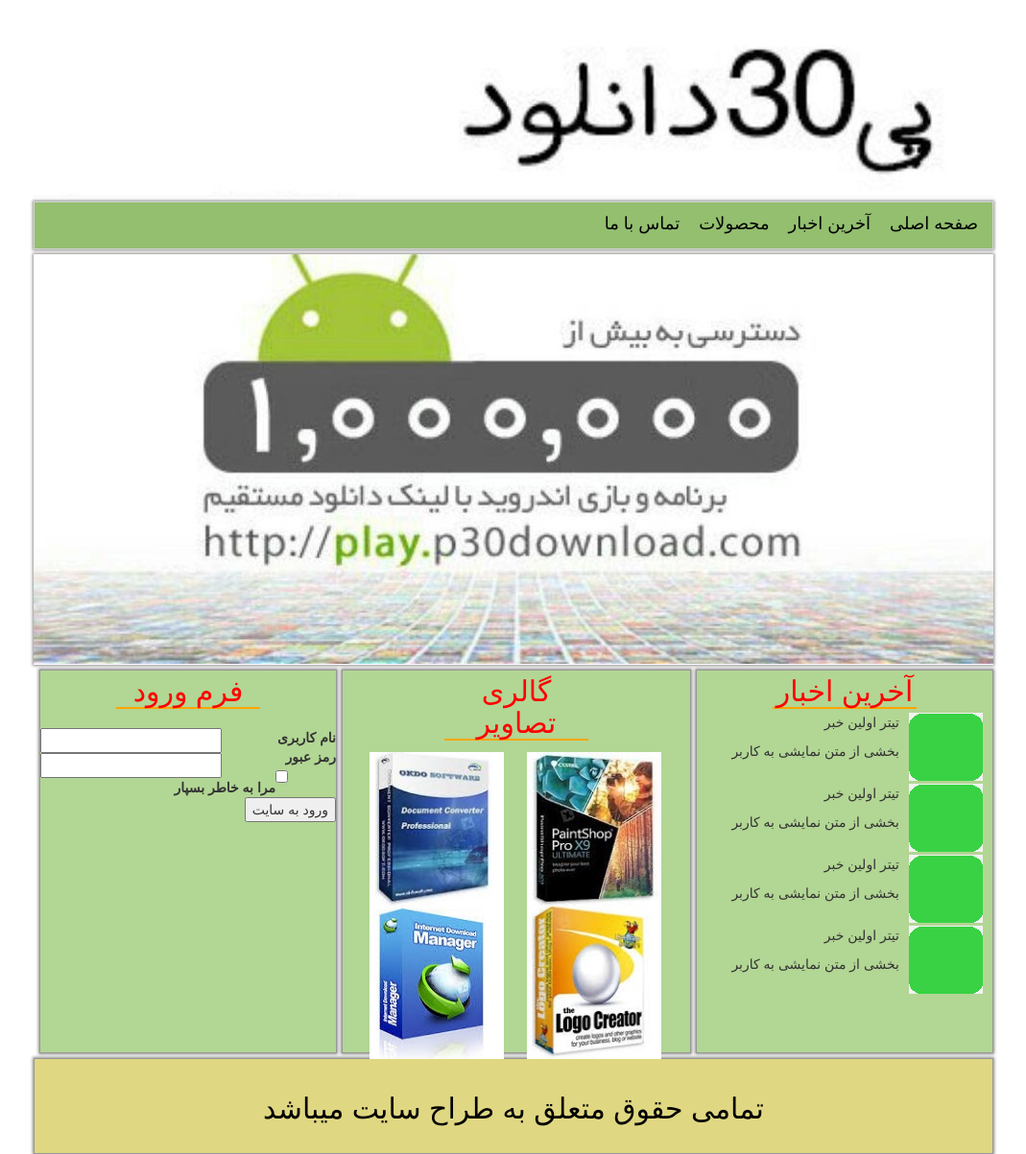
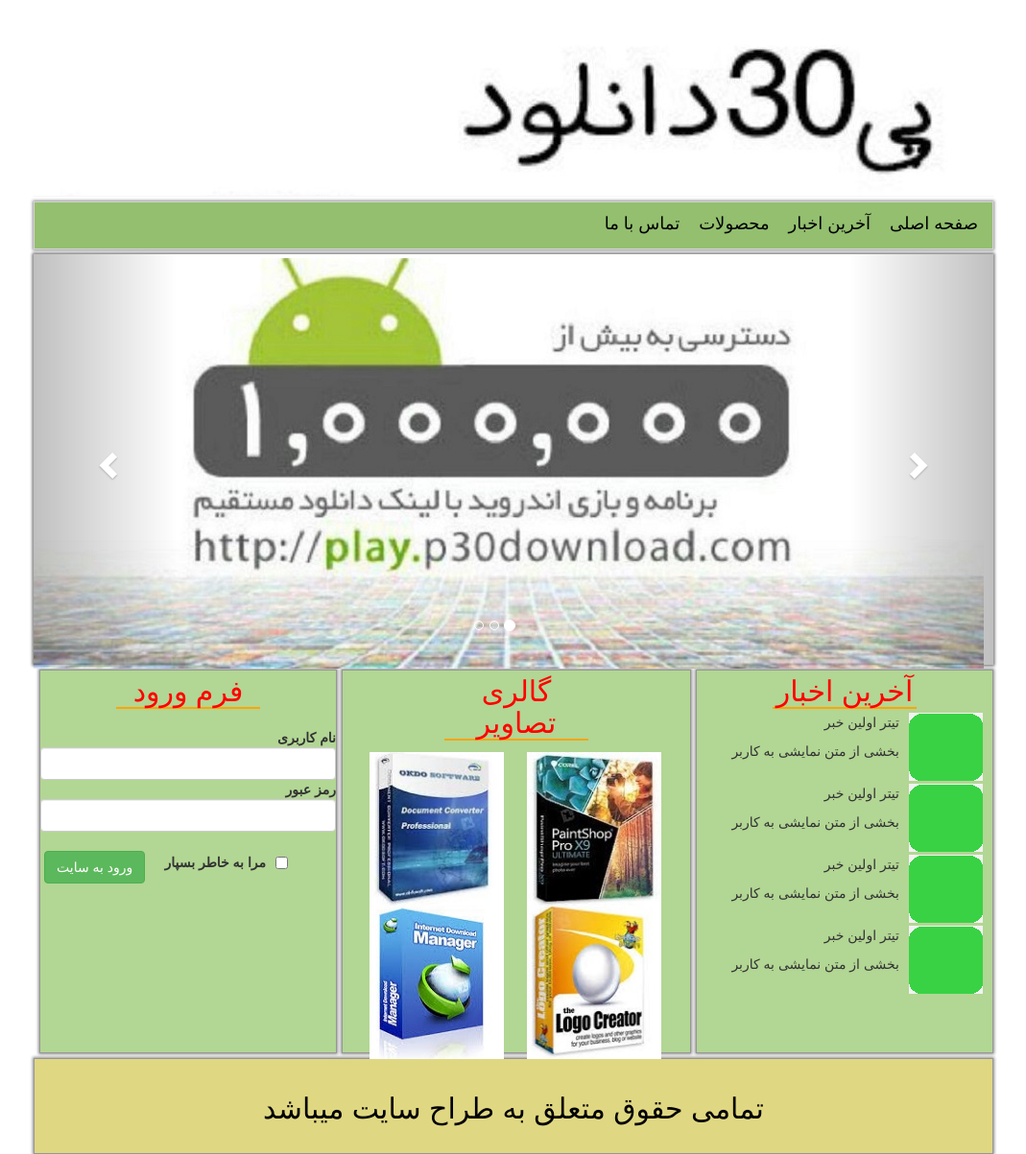
Before and after one commit to HaleLorestani/tarahi-site, a PHP site: page / in a window 1280 px wide. Shown: the whole page at 96% size, without its empty margins (105-1174 px from the left). Run offline with PHP 8.4, Linux system fonts and the light colour scheme.

Commit message:
bootstrap, jquery

```diff
--- a/about.php
+++ b/about.php
@@ -1,7 +1,7 @@
 <!doctype html>
 <html>
 <head>
-<link rel = "stylesheet" type = " text/css" href = " style.css">
+<?php include "parts/head.php" ?>
 <meta charset="utf-8">
 <title>about</title>
 </head>
@@ -28,6 +28,6 @@
     </div>
 
 	<?php include "parts/footer.php" ?>
-
+	<?php include "parts/script.php" ?>
 </body>
 </html>
--- a/index.php
+++ b/index.php
@@ -12,12 +12,51 @@
 		</div>
 
 <?php include "parts/menu.php" ?>
+
         <div class = "slider">
-			<img src="img/slide.jpg"/>
+
+            <div id="carousel-example-generic" class="carousel slide slider" data-ride="carousel">
+                              <!-- Indicators -->
+                  <ol class="carousel-indicators">
+                    <li data-target="#carousel-example-generic" data-slide-to="0" class="active"></li>
+                    <li data-target="#carousel-example-generic" data-slide-to="1"></li>
+                    <li data-target="#carousel-example-generic" data-slide-to="2"></li>
+                  </ol>
+
+                  <!-- Wrapper for slides -->
+                  <div class="carousel-inner" role="listbox">
+                    <div class="item active">
+                      <img src="img/slide1.jpg" alt="picture not found!">
+                      <div class="carousel-caption">
+
                       </div>
+                    </div>
+                    <div class="item">
+                      <img src="img/slide1.jpg" alt="picture not found!">
+                      <div class="carousel-caption">
+
+                      </div>
+                    </div>
+
+                  </div>
+
+                  <!-- Controls -->
+                  <a class="left carousel-control" href="#carousel-example-generic" role="button" data-slide="prev">
+                    <span class="glyphicon glyphicon-chevron-left" aria-hidden="true"></span>
+                    <span class="sr-only">Previous</span>
+                  </a>
+                  <a class="right carousel-control" href="#carousel-example-generic" role="button" data-slide="next">
+                    <span class="glyphicon glyphicon-chevron-right" aria-hidden="true"></span>
+                    <span class="sr-only">Next</span>
+                  </a>
+ 			</div>
+
+        </div>
+
         <div class = "content">
 
 			<div class = "news">
+
                 <h2 class = "heading">آخرین اخبار</h2>
 
 				<div class = "item">
@@ -25,16 +64,19 @@
 					<p>تیتر اولین خبر</p>
 					<p> بخشی از متن نمایشی به کاربر</p>
 				</div>
+
                 <div class = "item">
 					<img src="img/icon.png">
 					<p>تیتر اولین خبر</p>
 					<p> بخشی از متن نمایشی به کاربر</p>
 				</div>
+
                 <div class = "item">
 					<img src="img/icon.png">
 					<p>تیتر اولین خبر</p>
 					<p> بخشی از متن نمایشی به کاربر</p>
 				</div>
+
                 <div class = "item">
 					<img src="img/icon.png">
 					<p>تیتر اولین خبر</p>
@@ -44,7 +86,9 @@
 			</div>
 
 			<div class = "gallery">
+
                 <h2 class = "heading">گالری تصاویر</h2>
+
                 <div class = "item2">
 					<img src ="img/img1.jpg">
 					<img src ="img/img2.jpg">
@@ -54,22 +98,25 @@
 
 			</div>
 			<div class = "form">
+
                 <h2 class = "heading">فرم ورود</h2><br>
 
 				<div class = "item3">
 					<form>
-						<b>نام کاربری</b><input class = "input" type = "text"><br>
-						<b>رمز عبور</b><input class = "input" type = "password"><br>
-						<input style = "float:right; margin-right:50px;" type = "checkbox"><b>مرا به خاطر بسپار</b><br>
-						<input type = "submit" value = "ورود به سایت">
+						<b>نام کاربری</b><input class="input form-control" type = "text"><br>
+						<b>رمز عبور</b><input class="input form-control" type = "password"><br>
+						<input style = "float:right; margin-right:50px; margin-top:26px;" type = "checkbox">
+                        <b style="margin-top:22px; margin-right:10px;">مرا به خاطر بسپار</b><br>
+						<input type="submit" style="margin-right:20px; margin-top:20px;" class="btn btn-success" value = "ورود به سایت">
 					</form>
 
 				</div>
 			</div>
 		</div>
 
+
+<?php include "parts/footer.php" ?>
+<?php include "parts/script.php" ?>
 	</body>
 
-	<?php include "parts/footer.php" ?>
-
 </html>
--- a/news.php
+++ b/news.php
@@ -1,7 +1,7 @@
 <!doctype html>
 <html>
 <head>
-<link rel = "stylesheet" type = " text/css" href = " style.css">
+<?php include "parts/head.php" ?>
 <meta charset="utf-8">
 <title>news</title>
 </head>
@@ -51,5 +51,6 @@
 
 
 	<?php include "parts/footer.php" ?>
+    <?php include "parts/script.php" ?>
 </body>
 </html>
--- a/parts/menu.php
+++ b/parts/menu.php
@@ -4,6 +4,5 @@
 				<a href = "news.php">آخرین اخبار</a>
 				<a href = "">محصولات</a>
 				<a href = "about.php">تماس با ما</a>
-
 			</div>
 		</div>
```
Lines whose indentation alone changed are shown as unchanged.
